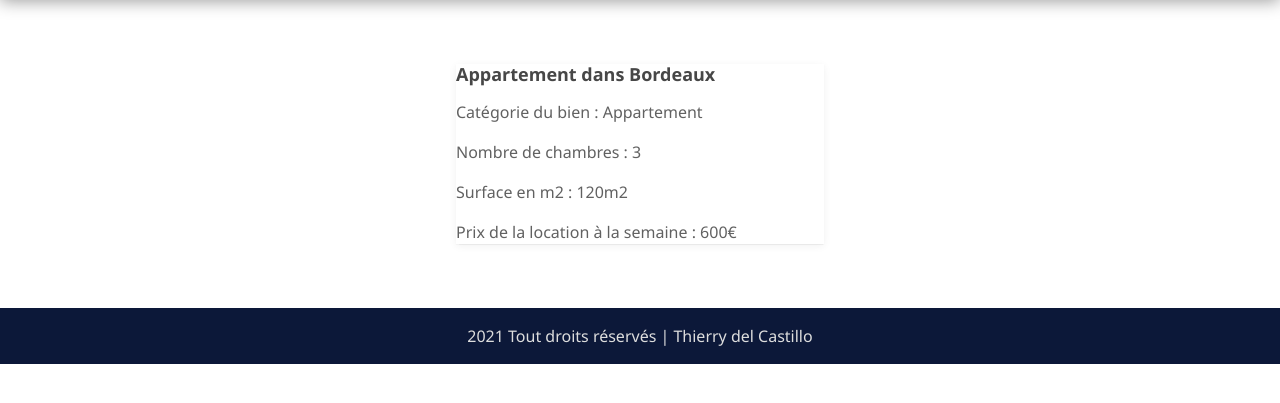
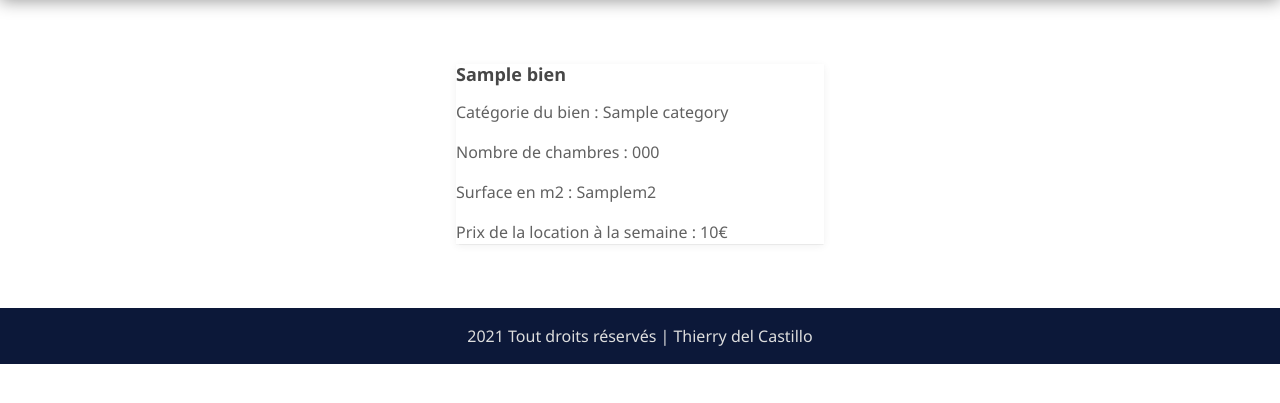
Before and after one commit to Thierrydc/Stuliday2021, a PHP site: page /products.php in a window 1280 px wide. Shown: the part 80-483 px from the top of the page. Run offline with PHP 8.4, Linux system fonts and the light colour scheme; tables that the repository leaves empty or names only in its code hold one stand-in row (values such as "Sample post").

Commit message:
products.php (add) SELECT BDD

```diff
--- a/products.php
+++ b/products.php
@@ -1,18 +1,41 @@
 <?php include('inc/header.php'); ?>
+
+<?php
+//! Affichage de tous les produits. Il faudra une requête SQL qui récupère tous les produits, et qui les affiche dans des cartes séparées.
+
+//? Création de ma requête SQL. Vu que j'ai des colonne qui font référence à d'autres tables, je dois ajouter des jointures sur category et author.
+$sth = $connect->query(
+    "SELECT title, c.name as category, bedroom_number, surface, price
+    FROM biens as b
+    LEFT JOIN categories as c ON b.category_id=c.id
+    LEFT JOIN users as u ON b.author_id = u.id
+    ");
+
+//? Le résultat de ma requête est affiché dans un tableau associatif à l'aide du chaînage de méthodes.
+$locations = $sth->fetchAll(PDO::FETCH_ASSOC);
+// var_dump($locations);
+?>
+
 
 <div id="products">
     <div class="container">
         <div class="columns is-centered">
             <div class="column is-4">
                 <div class="content">
-                    <div class="card">
-                        <h5>Appartement dans Bordeaux</h5>
-                        <p>Catégorie du bien : Appartement</p>
-                        <p>Nombre de chambres : 3</p>
-                        <p>Surface en m2 : 120m2</p>
-                        <p>Prix de la location à la semaine : 600€</p>
+                    <?php
+                        foreach ($locations as $location) {
+                    ?>
+                            <div class="card">
+                            <h5><?php echo $location['title'] ?></h5>
+                            <p>Catégorie du bien : <?php echo $location['category'] ?></p>
+                            <p>Nombre de chambres : <?php echo $location['bedroom_number'] ?></p>
+                            <p>Surface en m2 : <?php echo $location['surface'] ?>m2</p>
+                            <p>Prix de la location à la semaine : <?php echo $location['price'] ?>€</p>
+                            </div>
+                    <?php
+                        }
+                    ?>
 
-                    </div>
                 </div>
             </div>
         </div>
```
